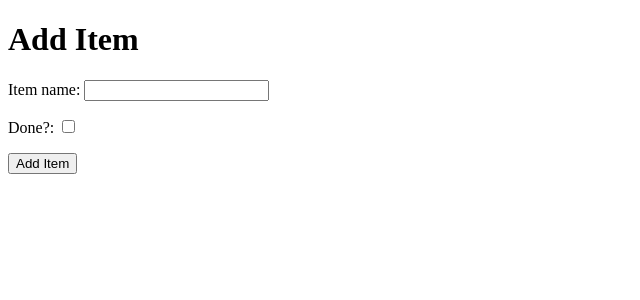
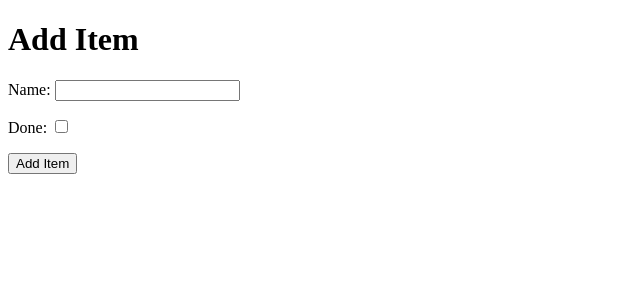
Before and after one commit to ccp84/hello_django, a Django app: page /add in a window 1280 px wide. Shown: the top 300 px of the page, without its empty margins (0-640 px from the left). Run offline with Django 3.2, Linux system fonts and the light colour scheme.

Commit message:
html>update add item form

```diff
--- a/to_do/templates/to_do/add_item.html
+++ b/to_do/templates/to_do/add_item.html
@@ -11,18 +11,7 @@
 
     <form method="POST" action="add">
         {% csrf_token %}
-        <div>
-            <p>
-                <label for="id_name">Item name: </label>
-                <input type="text" name="item_name" id="id_name">
-            </p>
-        </div>
-        <div>
-            <p>
-                <label for="id_done">Done?: </label>
-                <input type="checkbox" name="done" id="id_done"/>
-            </p>
-        </div>
+        {{ form.as_p }}
         <div>
             <p>
                 <button type="submit">Add Item</button>
--- a/to_do/views.py
+++ b/to_do/views.py
@@ -1,5 +1,6 @@
 from django.shortcuts import render, redirect
 from .models import Item
+from .forms import ItemForm
 
 
 # Create your views here.
@@ -13,9 +14,12 @@ def get_todo_list(request):
 
 def add_item(request):
     if request.method == 'POST':
-        name = request.POST.get('item_name')
-        done = 'done' in request.POST
-        Item.objects.create(name=name, done=done)
-
-        return redirect('get_todo_list')
-    return render(request, "to_do/add_item.html")
+        form = ItemForm(request.POST)
+        if form.is_valid():
+            form.save()
+            return redirect('get_todo_list')
+    form = ItemForm()
+    context = {
+        'form': form
+    }
+    return render(request, "to_do/add_item.html", context)
```
Also changed, not shown: db.sqlite3.
